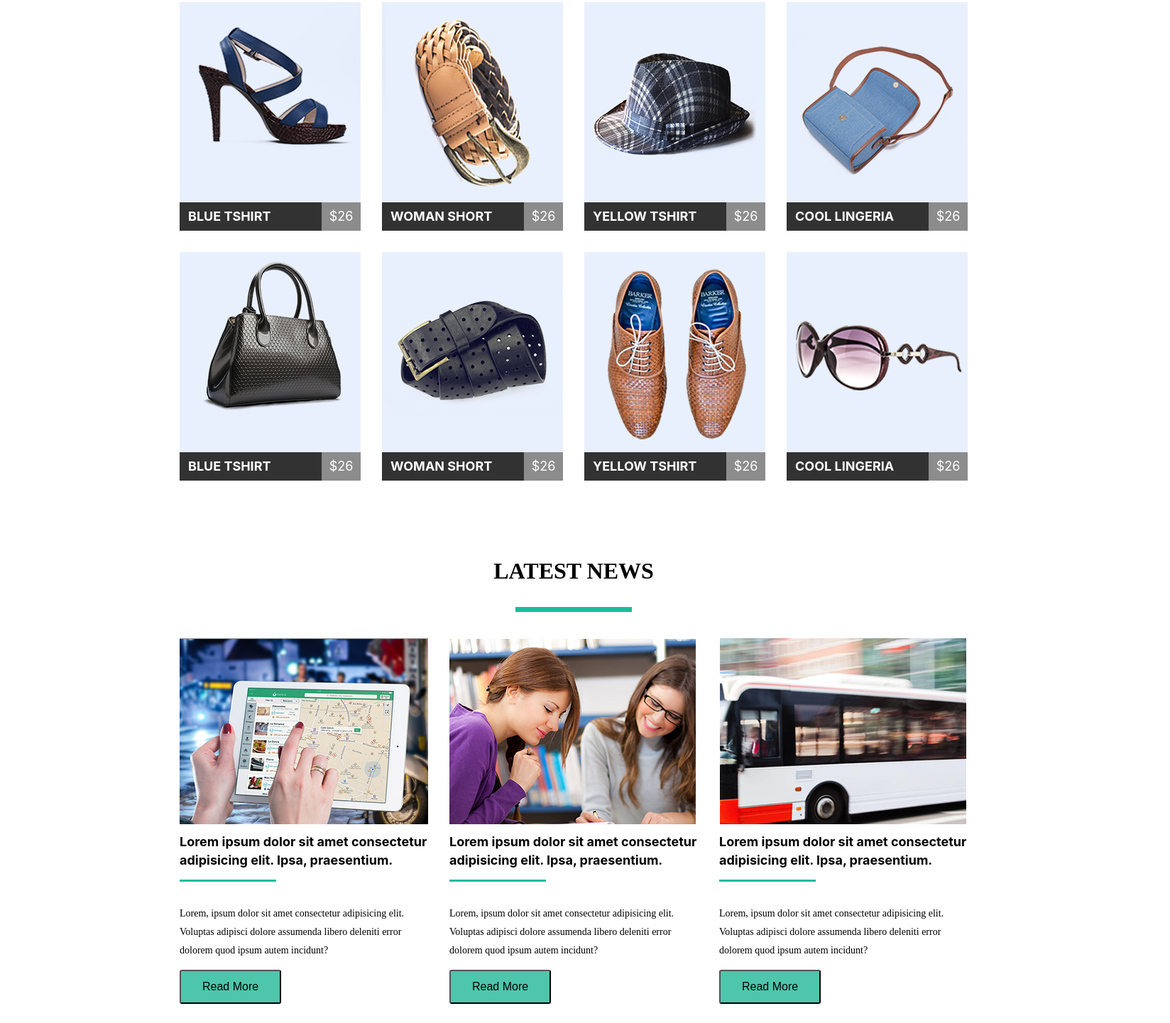
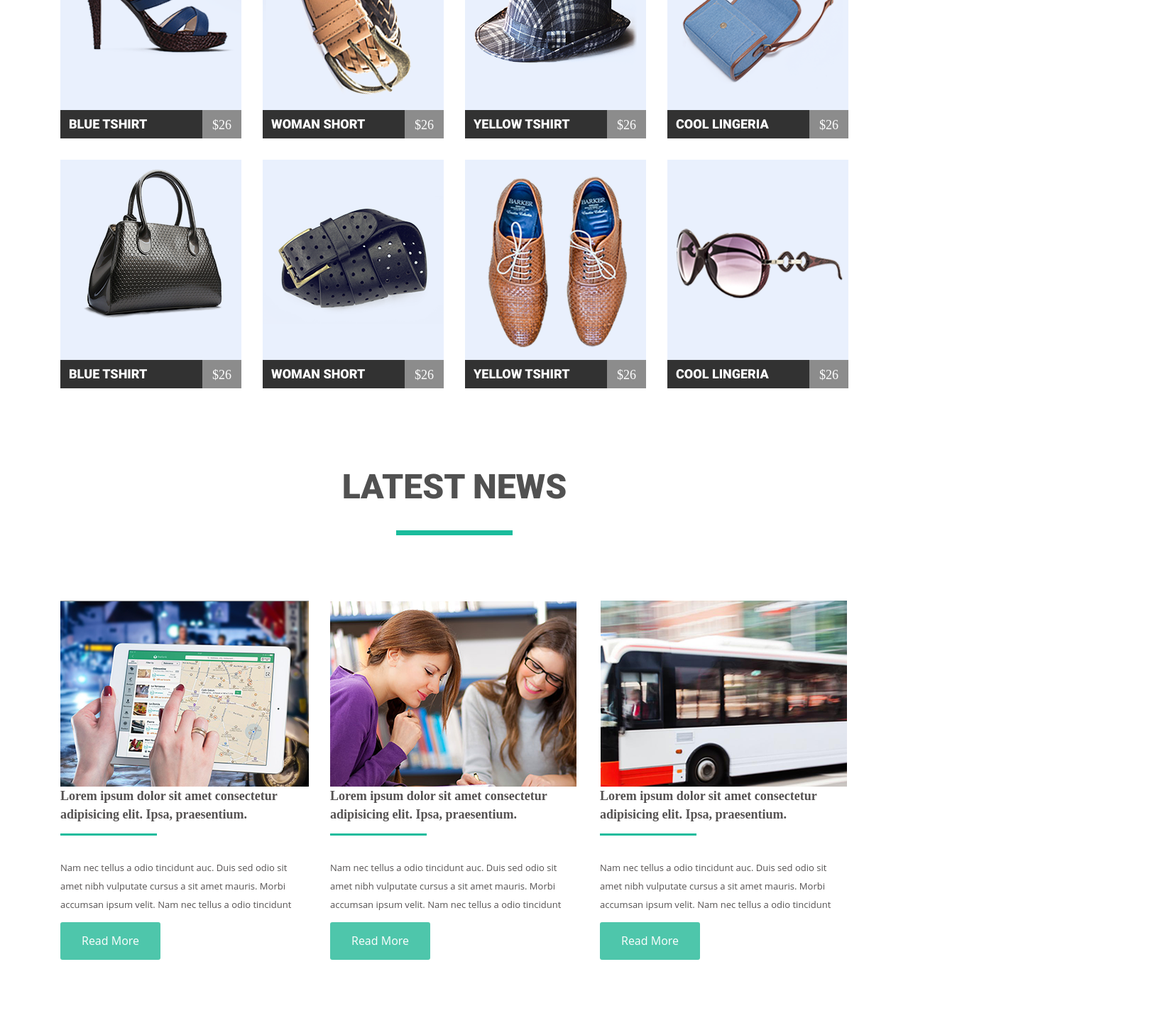
Before and after one commit to bahures/module-04, a plain HTML site: page index.html in a window 1280 px wide. Shown: the part 426-1867 px from the top of the page at 71% size, 1648 px wide, since content can reach past the window. Drawn offline with Linux system fonts and the light colour scheme; a web font is replaced by a local one.

Commit message:
huge changes

```diff
--- a/index.html
+++ b/index.html
@@ -10,50 +10,51 @@
 
 <body>
     <header>
+        <div class="container">
 
             <nav class="main-navigation clearfix">
 
-            <a href="#" class="logo-link">MART</a>
+                <a href="#" class="logo-link">mart</a>
 
                 <ul class="site-navigation">
                     <li class="nav-item">
-                    <a href="#" class="nav-link">HOME</a>
+                        <a href="#" class="nav-link">home</a>
                     </li>
                     <li class="nav-item">
-                    <a href="#" class="nav-link">ABOUT US</a>
+                        <a href="#" class="nav-link">about us</a>
                     </li>
                     <li class="nav-item">
-                    <a href="#" class="nav-link">PAGE</a>
+                        <a href="#" class="nav-link">page</a>
                     </li>
                     <li class="nav-item">
-                    <a href="#" class="nav-link">SHOP</a>
+                        <a href="#" class="nav-link">shop</a>
                     </li>
                     <li class="nav-item">
-                    <a href="#" class="nav-link">BLOG</a>
+                        <a href="#" class="nav-link">blog</a>
                     </li>
                     <li class="nav-item">
-                    <a href="#" class="nav-link">CONTACT US</a>
+                        <a href="#" class="nav-link">contact us</a>
                     </li>
                 </ul>
 
             </nav>
+        </div>
 
     </header>
 
-    <main class="main-menu">
-        <h1>FEATURED PRODUCTS</h1>
+    <main>
+        <section class="main-menu">
+            <div class="container">
+                <h1 class="products-headline">featured products</h1>
+
                 <ul class="feautered-list clearfix">
 
                     <li class="box">
                         <a href="#" class="link-item">
                             <img src="./images/womens_footwear.png" alt="" height="255" width="282">
                             <div class="name-price clearfix">
-                        <div class="item-name">
-                            <h2 class="product-name">BLUE TSHIRT</h2>
-                        </div>
-                        <div class="item-price">
+                                <h2 class="product-name">blue tshirt</h2>
                                 <p class="price">$26</p>
-                        </div>
                             </div>
                         </a>
                     </li>
@@ -62,12 +63,8 @@
                         <a href="#" class="link-item">
                             <img src="./images/brown_belt.png" alt="" height="255" width="282">
                             <div class="name-price clearfix">
-                        <div class="item-name">
-                            <h2 class="product-name">WOMAN SHORT</h2>
-                        </div>
-                        <div class="item-price">
+                                <h2 class="product-name">woman short</h2>
                                 <p class="price">$26</p>
-                        </div>
                             </div>
                         </a>
                     </li>
@@ -76,12 +73,8 @@
                         <a href="#" class="link-item">
                             <img src="./images/hat.png" alt="" height="255" width="282">
                             <div class="name-price clearfix">
-                        <div class="item-name">
-                            <h2 class="product-name">YELLOW TSHIRT</h2>
-                        </div>
-                        <div class="item-price">
+                                <h2 class="product-name">yellow tshirt</h2>
                                 <p class="price">$26</p>
-                        </div>
                             </div>
                         </a>
                     </li>
@@ -90,12 +83,8 @@
                         <a href="#" class="link-item">
                             <img src="./images/blue_handbag.png" alt="" height="255" width="282">
                             <div class="name-price clearfix">
-                        <div class="item-name">
-                            <h2 class="product-name">COOL LINGERIA</h2>
-                        </div>
-                        <div class="item-price">
+                                <h2 class="product-name">cool lingeria</h2>
                                 <p class="price">$26</p>
-                        </div>
                             </div>
                         </a>
                     </li>
@@ -104,12 +93,8 @@
                         <a href="#" class="link-item">
                             <img src="./images/black_handbag.png" alt="" height="255" width="282">
                             <div class="name-price clearfix">
-                        <div class="item-name">
-                            <h2 class="product-name">BLUE TSHIRT</h2>
-                        </div>
-                        <div class="item-price">
+                                <h2 class="product-name">blue tshirt</h2>
                                 <p class="price">$26</p>
-                        </div>
                             </div>
                         </a>
                     </li>
@@ -118,12 +103,8 @@
                         <a href="#" class="link-item">
                             <img src="./images/black_belt.png" alt="" height="255" width="282">
                             <div class="name-price clearfix">
-                        <div class="item-name">
-                            <h2 class="product-name">WOMAN SHORT</h2>
-                        </div>
-                        <div class="item-price">
+                                <h2 class="product-name">woman short</h2>
                                 <p class="price">$26</p>
-                        </div>
                             </div>
                         </a>
                     </li>
@@ -132,12 +113,8 @@
                         <a href="#" class="link-item">
                             <img src="./images/mens_footwer.png" alt="" height="255" width="282">
                             <div class="name-price clearfix">
-                        <div class="item-name">
-                            <h2 class="product-name">YELLOW TSHIRT</h2>
-                        </div>
-                        <div class="item-price">
+                                <h2 class="product-name">yellow tshirt</h2>
                                 <p class="price">$26</p>
-                        </div>
                             </div>
                         </a>
                     </li>
@@ -146,67 +123,74 @@
                         <a href="#" class="link-item">
                             <img src="./images/sunglasses.png" alt="" height="255" width="282">
                             <div class="name-price clearfix">
-                        <div class="item-name">
-                            <h2 class="product-name">COOL LINGERIA</h2>
-                        </div>
-                        <div class="item-price">
+                                <h2 class="product-name">cool lingeria</h2>
                                 <p class="price">$26</p>
-                        </div>
                             </div>
                         </a>
                     </li>
 
                 </ul>
+            </div>
+        </section>
     </main>
-    <footer class="news-info">
-        <h1>LATEST NEWS</h1>
+    <footer>
+        <section class="news-info">
+            <div class="container">
+                <h1 class="latest-news">latest news</h1>
                 <ul class="news-list clearfix">
                     <li class="news-box">
                         <a href="#" class="news-item-link">
                             <img src="./images/device.png" alt="" height="282" width="350">
                         </a>
-                <h1 class="headline-news">Lorem ipsum dolor sit amet consectetur adipisicing elit. Ipsa,
+                        <h3 class="headline-news">Lorem ipsum dolor sit amet consectetur adipisicing elit. Ipsa,
                             praesentium.
-                </h1>
+                        </h3>
                         <p class="column">
-                    Lorem, ipsum dolor sit amet consectetur adipisicing elit. Voluptas adipisci dolore assumenda
-                    libero deleniti error dolorem quod ipsum autem incidunt?
+                            Nam nec tellus a odio tincidunt auc. Duis sed odio sit amet nibh vulputate cursus a sit amet
+                            mauris. Morbi accumsan
+                            ipsum velit. Nam nec tellus a odio tincidunt
                         </p>
-                <div class="load">
-                    <button type="button">Read More</button>
-                </div>
+                        <button type="button" class="button">
+                            <a href="" class="button-link">Read More</a>
+                        </button>
                     </li>
                     <li class="news-box">
                         <a href="#" class="news-item-link">
                             <img src="./images/girls.png" alt="" height="282" width="350">
                         </a>
-                <h1 class="headline-news">Lorem ipsum dolor sit amet consectetur adipisicing elit. Ipsa,
+                        <h3 class="headline-news">Lorem ipsum dolor sit amet consectetur adipisicing elit. Ipsa,
                             praesentium.
-                </h1>
+                        </h3>
                         <p class="column">
-                    Lorem, ipsum dolor sit amet consectetur adipisicing elit. Voluptas adipisci dolore assumenda
-                    libero deleniti error dolorem quod ipsum autem incidunt?
+                            Nam nec tellus a odio tincidunt auc. Duis sed odio sit amet nibh vulputate cursus a sit amet
+                            mauris. Morbi accumsan
+                            ipsum velit. Nam nec tellus a odio tincidunt
                         </p>
-                <div class="load">
-                    <button type="button">Read More</button>
-                </div>
+                        <button type="button" class="button">
+                            <a href="" class="button-link">Read More</a>
+                        </button>
                     </li>
                     <li class="news-box">
                         <a href="#" class="news-item-link">
                             <img src="./images/bus.png" alt="" height="282" width="350">
                         </a>
-                <h1 class="headline-news">Lorem ipsum dolor sit amet consectetur adipisicing elit. Ipsa,
+                        <h3 class="headline-news">Lorem ipsum dolor sit amet consectetur adipisicing elit. Ipsa,
                             praesentium.
-                </h1>
+                        </h3>
                         <p class="column">
-                    Lorem, ipsum dolor sit amet consectetur adipisicing elit. Voluptas adipisci dolore assumenda
-                    libero deleniti error dolorem quod ipsum autem incidunt?
+                            Nam nec tellus a odio tincidunt auc. Duis sed odio sit amet nibh vulputate cursus a sit amet
+                            mauris. Morbi accumsan
+                            ipsum velit. Nam nec tellus a odio tincidunt
                         </p>
-                <div class="load">
-                    <button type="button">Read More</button>
-                </div>
+
+                        <button type="button" class="button">
+                            <a href="" class="button-link">Read More</a>
+                        </button>
+
                     </li>
                 </ul>
+            </div>
+        </section>
     </footer>
 </body>
 
--- a/style.css
+++ b/style.css
@@ -1,13 +1,118 @@
-body {
-  width: 1600px;
+/* roboto-regular - latin */
+@font-face {
+  font-family: 'Roboto';
+  font-style: normal;
+  font-weight: 400;
+  src: local('Roboto'), local('Roboto-Regular'),
+       url('../fonts/roboto-v20-latin-regular.woff2') format('woff2'), /* Chrome 26+, Opera 23+, Firefox 39+ */
+       url('../fonts/roboto-v20-latin-regular.woff') format('woff'); /* Chrome 6+, Firefox 3.6+, IE 9+, Safari 5.1+ */
+}
+
+
+/* roboto-900 - latin */
+@font-face {
+  font-family: 'Roboto';
+  font-style: normal;
+  font-weight: 900;
+  src: local('Roboto Black'), local('Roboto-Black'),
+       url('../fonts/roboto-v20-latin-900.woff2') format('woff2'), /* Chrome 26+, Opera 23+, Firefox 39+ */
+       url('../fonts/roboto-v20-latin-900.woff') format('woff'); /* Chrome 6+, Firefox 3.6+, IE 9+, Safari 5.1+ */
+}
+
+
+/* open-sans-regular - latin */
+@font-face {
+  font-family: 'Open Sans';
+  font-style: normal;
+  font-weight: 400;
+  src: local('Open Sans Regular'), local('OpenSans-Regular'),
+       url('../fonts/open-sans-v17-latin-regular.woff2') format('woff2'), /* Chrome 26+, Opera 23+, Firefox 39+ */
+       url('../fonts/open-sans-v17-latin-regular.woff') format('woff'); /* Chrome 6+, Firefox 3.6+, IE 9+, Safari 5.1+ */
+}
+
+
+/* open-sans-800 - latin */
+@font-face {
+  font-family: 'Open Sans';
+  font-style: normal;
+  font-weight: 800;
+  src: local('Open Sans ExtraBold'), local('OpenSans-ExtraBold'),
+       url('../fonts/open-sans-v17-latin-800.woff2') format('woff2'), /* Chrome 26+, Opera 23+, Firefox 39+ */
+       url('../fonts/open-sans-v17-latin-800.woff') format('woff'); /* Chrome 6+, Firefox 3.6+, IE 9+, Safari 5.1+ */
+}
+
+
+* {
+  margin: 0;
+  padding: 0;
+  box-sizing: inherit;
+}
+
+
+html {
+    box-sizing: border-box;
+}
+
+
+a {
+    text-decoration: none;
+}
+
+img {
+    display: block;
+    width: 100%;
+    height: 100%;
+}
+
+
+.clearfix {
+    content: "";
+    display: table;
+    clear: both;
+}
+
+
+ul,
+ol {
+    list-style: none;
+}
+
+
+.visually-hidden {
+  /* Удаляем элемент из потока документа */
+  position: absolute;
+  /* Временное решение для неверно произносимого, размазанного текста */
+  white-space: nowrap;
+  /* Устанавливаем минимально возможный размер (некоторые скринридеры игнорируют элементы с нулевой высотой и шириной) */
+  width: 1px;
+  height: 1px;
+  /* Скрываем вылезающий за границы контент */
+  overflow: hidden;
+  /* Сбрасываем любые свойства, которые могут повлиять на размер элемента */
+  border: 0;
+  padding: 0;
+  /* Вырезаем ту часть контента, которая должна отображаться. */
+  /* Устаревшее свойство clip для старых браузеров */
+  clip: rect(0 0 0 0);
+  /* clip-path для новых браузеров. inset(50%) определяет область вставки, которая позволит контенту исчезнуть.  */
+  clip-path: inset(50%);
+    /* Похоже, никто до конца не понимает, почему тут margin: -1px. Кроме того, это приводит к проблемам (читай: https://github.com/h5bp/html5-boilerplate/issues/1985). */
+  margin: -1px;
+}
+
+
+/*  HEADER  */
+
+
+.container {
+  width: 1110px;
+  margin: 0 auto;
 }
 
 
 .main-navigation {
-  width: 1110px;
-  margin: 0 auto;
+  width: 100%;
 }
-
 
 
 .logo-link {
@@ -16,21 +121,25 @@ body {
   font-size: 30px;
   float: left;
   display: inline-block;
-  margin: 54px 0;
+  padding: 39px 0;
   color: black;
+  text-transform: uppercase;
+  font-family: 'Roboto';
+  font-style: normal;
+  font-weight: 400;
 }
+
 
 .logo-link::first-letter {
   color: rgb(26, 188, 156);
-  font-family: -apple-system, BlinkMacSystemFont, 'Segoe UI', Roboto, Oxygen, Ubuntu, Cantarell, 'Open Sans', 'Helvetica Neue', sans-serif;
+  font-family: 'Roboto';
+  font-style: normal;
+  font-weight: 900;
 }
 
 
-
 .site-navigation {
-  display: inline-block;
-  list-style: none;
-  padding-left: 575px;
+  float: right;
 }
 
 
@@ -38,82 +147,177 @@ body {
   padding: 46px 0px 46px 24px;
   font-size: 14px;
   line-height: 17px;
+  display: inline-block;
 }
+
 
 .nav-link:hover {
   color: rgb(26, 188, 156);
 }
 
 
-.site-navigation li {
-  float: right;
-}
-
 .nav-link {
-  text-decoration: none;
   color: black;
-  font-family: -apple-system, BlinkMacSystemFont, 'Segoe UI', Roboto, Oxygen, Ubuntu, Cantarell, 'Open Sans', 'Helvetica Neue', sans-serif;
+  font-family: 'Open Sans';
+  font-style: normal;
+  font-weight: 800;
+  text-transform: uppercase;
 }
 
 
-.main-menu {
-  padding-bottom: 84px;
+
+/* MAIN MENU */
+
+
+.products-headline {
+  text-align: center;
+  font-size: 48px;
+  text-transform: uppercase;
+  font-family: 'Roboto';
+  font-style: normal;
+  font-weight: 900;
+  color: #515151;
 }
 
+
+.products-headline::after {
+  content: '';
+  display: block;
+  width: 164px;
+  height: 7px;
+  background-color: rgb(26, 188, 156);
+  margin: 33px 473px 92px 473px;
+}
+
+
 .feautered-list {
-  margin: 0 230px 0 190px;
+  margin: 0 auto;
   display: inline-block;
-  width: 1180px;
+  width: 100%;
   height: auto;
   overflow: hidden;
   list-style: none;
 }
 
+
+.feautered-list li:nth-child(n+5) {
+  margin-bottom: 0;
+}
+
+
+.feautered-list li:nth-child(4n+1) {
+  margin-left: 0;
+}
+
+
+.box {
+  margin: 0 0 30px 30px;
+  width: 255px;
+  float: left;
+  text-decoration: none;
+  background-color: rgb(233, 240, 253);
+}
+
+
+.box:hover .name-price {
+  background-color: rgb(26, 188, 156);
+}
+
+.box:hover .price {
+  background-color: rgb(127, 217, 199);
+}
+
+
+.name-price {
+  width: 100%;
+  background-color: rgb(50, 50, 50);
+}
+
+
+.product-name {
+  text-transform: uppercase;
+  font-family: 'Roboto';
+  font-style: normal;
+  font-weight: 900;
+  margin: 0 0;
+  padding: 4px 4px 0 12px;
+  line-height: 32px;
+  font-size: 18px;
+  color: white;
+  float: left;
+  height: 40px;
+}
+
+
+.price {
+  background-color: rgb(140, 140, 140);
+  float: right;
+  width: 55px;
+  height: 40px;
+  font-size: 18px;
+  line-height: 32px;
+  text-align: center;
+  color: white;
+  padding-top: 5px;
+}
+
+
+/* LATEST-NEWS */
+
+.news-info {
+  padding-bottom: 80px;
+}
+
+.latest-news {
+  text-align: center;
+  margin-top: 106px;
+  font-size: 48px;
+  text-transform: uppercase;
+  font-family: 'Roboto';
+  font-style: normal;
+  font-weight: 900;
+  color: #515151;
+}
+
+
+.latest-news::after {
+  content: '';
+  display: block;
+  width: 164px;
+  height: 7px;
+  background-color: rgb(26, 188, 156);
+  margin: 33px 473px 92px 473px;
+}
+
+
 .news-list {
-  margin: 0 230px 0 190px;
   display: inline-block;
-  width: 1180px;
+  width: 100%;
   height: auto;
   overflow: hidden;
   list-style: none;
 }
 
-li:nth-child(n+5) {
-  margin-bottom: 0;
-}
 
-
-img {
-    display: block;
-    max-width: 100%;
-    height: auto;
-}
-
-
-.link-item {
+.news-box {
+  float: left;
   text-decoration: none;
 }
 
-
-h1 {
-  text-align: center;
+.news-item-link {
+  margin-bottom: 14px;
 }
 
-h1::after {
-  content: '';
-  display: block;
-  width: 164px;
-  height: 7px;
-  background-color: rgb(26, 188, 156);
-  margin: 32px 718px 0px 718px;
-}
 
 .headline-news {
   text-align: left;
   font-size: 18px;
   line-height: 26px;
   width: 350px;
-font-family: -apple-system, BlinkMacSystemFont, 'Segoe UI', Roboto, Oxygen, Ubuntu, Cantarell, 'Open Sans', 'Helvetica Neue', sans-serif;
+  ont-family: 'Open Sans';
+  font-style: normal;
+  font-weight: 800;
+  color: rgb(85, 82, 82);
 }
 
 
@@ -127,88 +331,40 @@ font-family: -apple-system, BlinkMacSystemFont, 'Segoe UI', Roboto, Oxygen, Ubun
 }
 
 
-.item-name {
-  background-color: rgb(50, 50, 50);
-  float: left;
-  width: 200px;
-  height: 40px;
+.column {
+  text-align: left;
+  line-height: 26px;
+  font-size: 13px;
+  width: 335px;
+  font-family: 'Open Sans';
+  font-style: normal;
+  font-weight: 400;
+  color: rgb(85, 82, 82);
+  margin-bottom: 12px;
 }
 
 
-.item-price {
-  background-color: rgb(140, 140, 140);
-  float: left;
-  width: 55px;
-  height: 40px;
+.news-box:not(:last-child) {
+  margin-right: 30px;
 }
 
 
-
-.price {
-  margin: 0 0;
-  padding: 4px 0;
-  font-size: 18px;
-  line-height: 32px;
-  text-align: center;
-  color: white;
-  font-family: -apple-system, BlinkMacSystemFont, 'Segoe UI', Roboto, Oxygen, Ubuntu, Cantarell, 'Open Sans', 'Helvetica Neue', sans-serif;
-}
-
-
-h2 {
-  margin: 0 0;
-  padding: 4px 4px 0 12px;
-  line-height: 32px;
-  font-size: 18px;
-  color: white;
-  font-family: -apple-system, BlinkMacSystemFont, 'Segoe UI', Roboto, Oxygen, Ubuntu, Cantarell, 'Open Sans', 'Helvetica Neue', sans-serif;
-}
-
-
-.column {
-  text-align: left;
-  line-height: 26px;
-  font-size: 14px;
-  width: 350px;
-}
-
-.box {
-  margin: 15px;
-  width: 255px;
-  float: left;
-  text-decoration: none;
-  background-color: rgb(233, 240, 253);
-}
-
-.news-box {
-  margin: 15px;
-  width: 350px;
-  float: left;
-  text-decoration: none;
-}
-
-
-.clearfix::after {
-  content: '';
-  display: table;
-  clear: both;
-}
-
-
-.box:hover .item-name {
-  background-color: rgb(26, 188, 156);
-}
-
-.box:hover .item-price {
-  background-color: rgb(127, 217, 199);
-}
-
-button {
+.button {
   padding: 13px 30px;
-    font-family: -apple-system, BlinkMacSystemFont, 'Segoe UI', Roboto, Oxygen, Ubuntu, Cantarell, 'Open Sans', 'Helvetica Neue', sans-serif
+  border-style: none;
   line-height: 26px;
   font-size: 16px;
   border-radius: 3px;
   background-color: rgb(78, 198, 171);
   cursor: pointer;
 }
+
+.button-link {
+  font-size: 16px;
+  line-height: 26px;
+  color: rgb(255, 255, 255);
+  text-align: center;
+  font-family: 'Open Sans';
+  font-style: normal;
+  font-weight: 400;
+}
```
Lines whose indentation alone changed are shown as unchanged.
